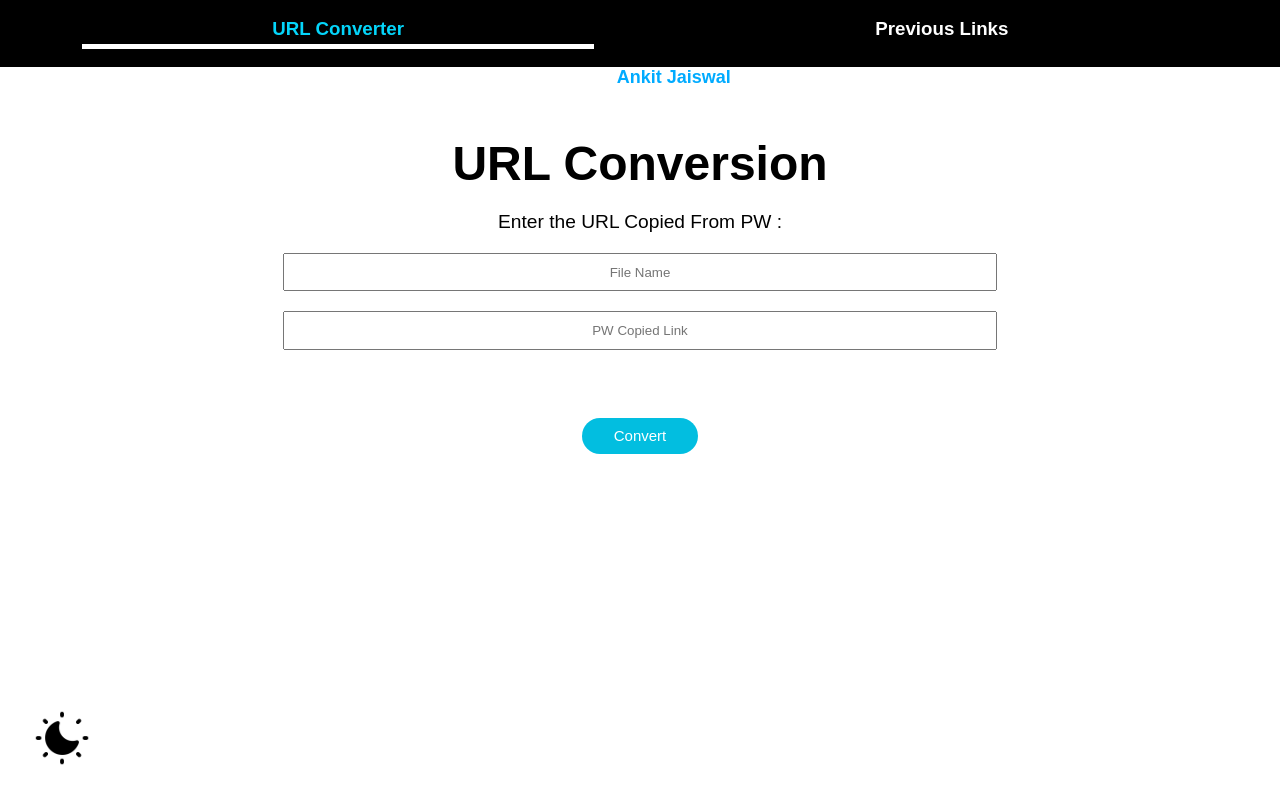
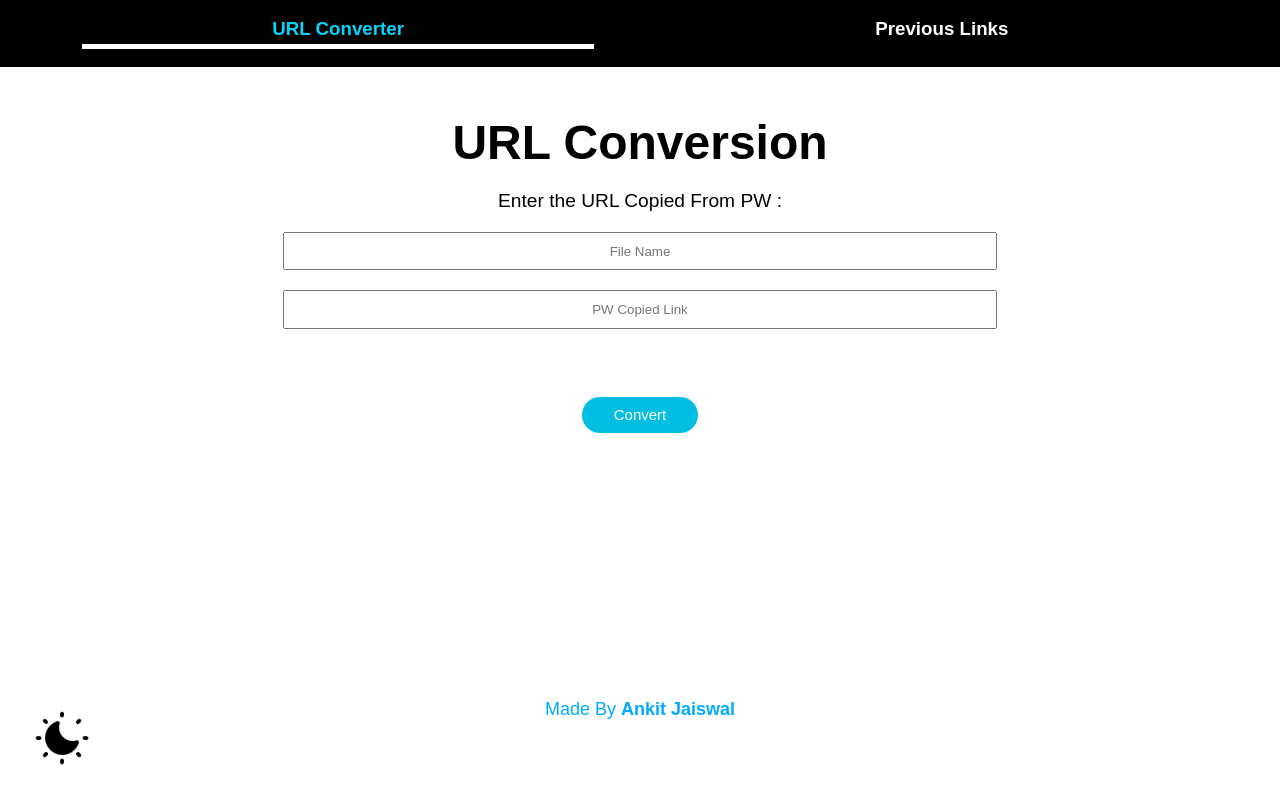
Before and after one commit to CodeWithAnkitJaiswal/pw, a plain HTML site: page index.html in a window 1280 px wide. Drawn offline with Linux system fonts and the light colour scheme.

Commit message:
Update index.html

```diff
--- a/index.html
+++ b/index.html
@@ -20,7 +20,7 @@
         </div>
 
     </header>
-    <div class="owner"><a href="https://codewithankitjaiswal.github.io/Portfolio-me" target="_blank">Made By <strong>Ankit Jaiswal</strong></a></div>
+    <div class="owner-top"><a href="https://codewithankitjaiswal.github.io/Portfolio-me" target="_blank">Made By <strong>Ankit Jaiswal</strong></a></div>
     <section id="main">
         <div class="container" id="container">
             <h1 id="txt-1">URL Conversion</h1>
@@ -50,7 +50,7 @@
         <img id="dark" src="moon.png" alt="Dark">
         <img id="light" src="brightness.png" alt="light" style="display: none;">
     </div>
-
+    <div class="owner-bottom"><a href="https://codewithankitjaiswal.github.io/Portfolio-me" target="_blank">Made By <strong>Ankit Jaiswal</strong></a></div>
     <script src="script.js"></script>
 </body>
 
```
